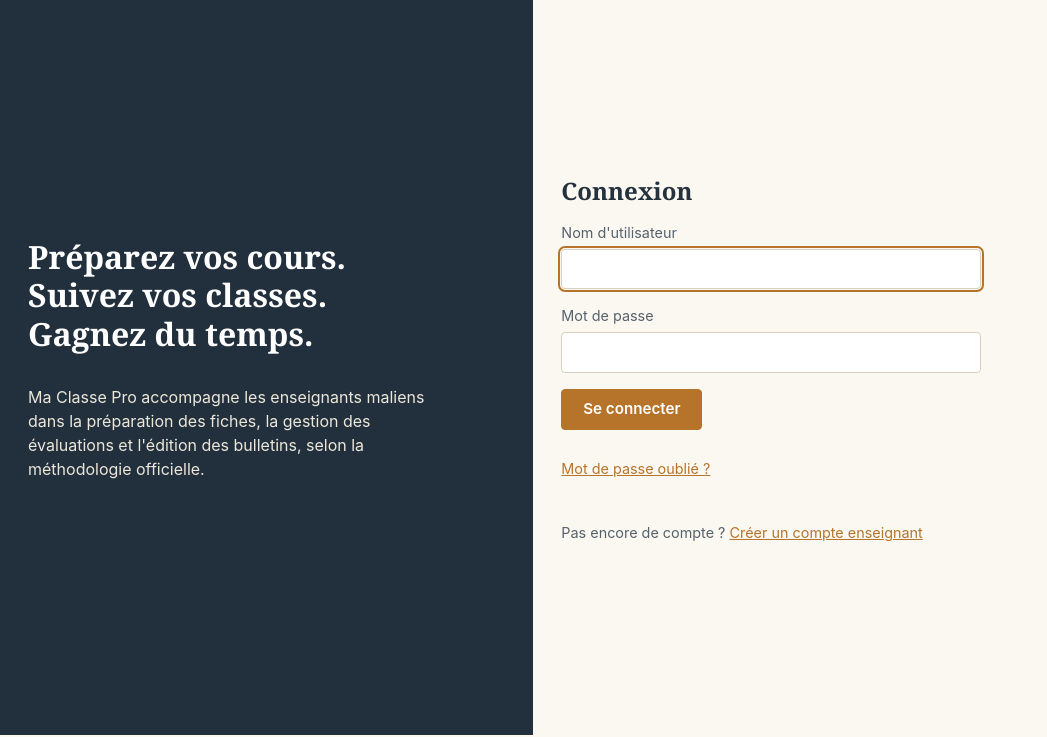
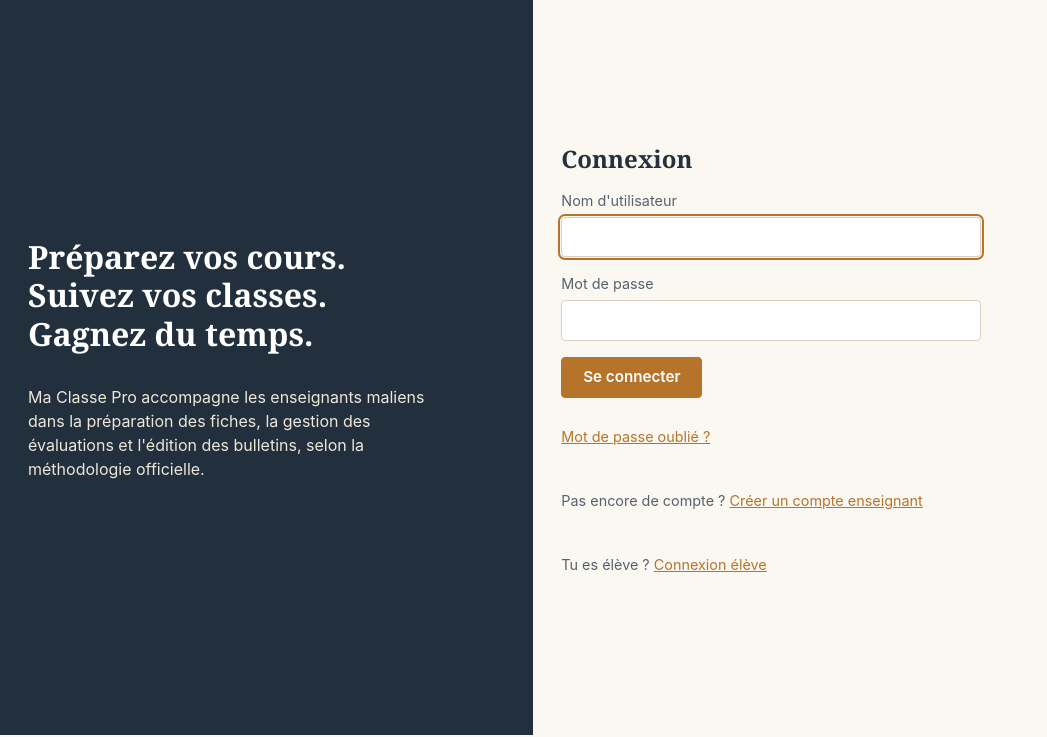
Before and after one commit to horondensidi-rgb/ma-classe-pro, a Django app: page /connexion/ in a window 1280 px wide. Shown: the part 63-800 px from the top of the page, without its empty margins (0-1047 px from the left). Run offline with Django 5.2, Linux system fonts and the light colour scheme.

Commit message:
Update connexion.html
Mise à jour de la page connexion pour enseignant.

```diff
--- a/templates/comptes/connexion.html
+++ b/templates/comptes/connexion.html
@@ -49,6 +49,10 @@
             Pas encore de compte ?
             <a href="{% url 'comptes:inscription' %}">Créer un compte enseignant</a>
         </p>
+        <p class="lien-secondaire">
+            Tu es élève ?
+            <a href="{% url 'comptes:eleve_connexion' %}">Connexion élève</a>
+        </p>
     </div>
 
 </div>
```
